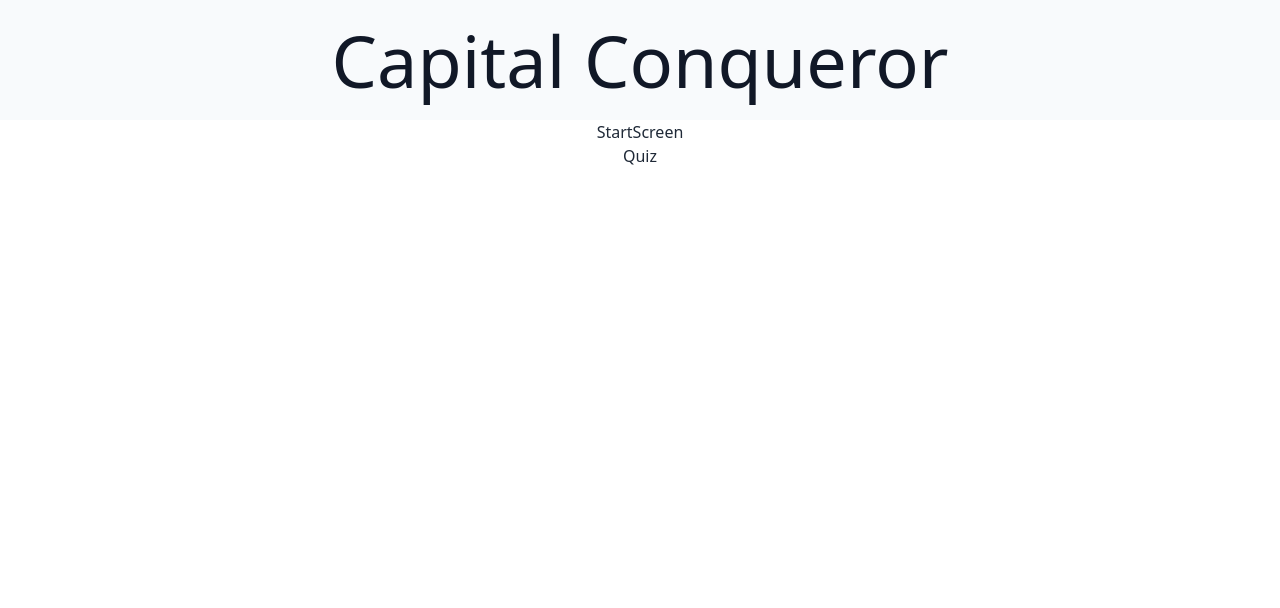
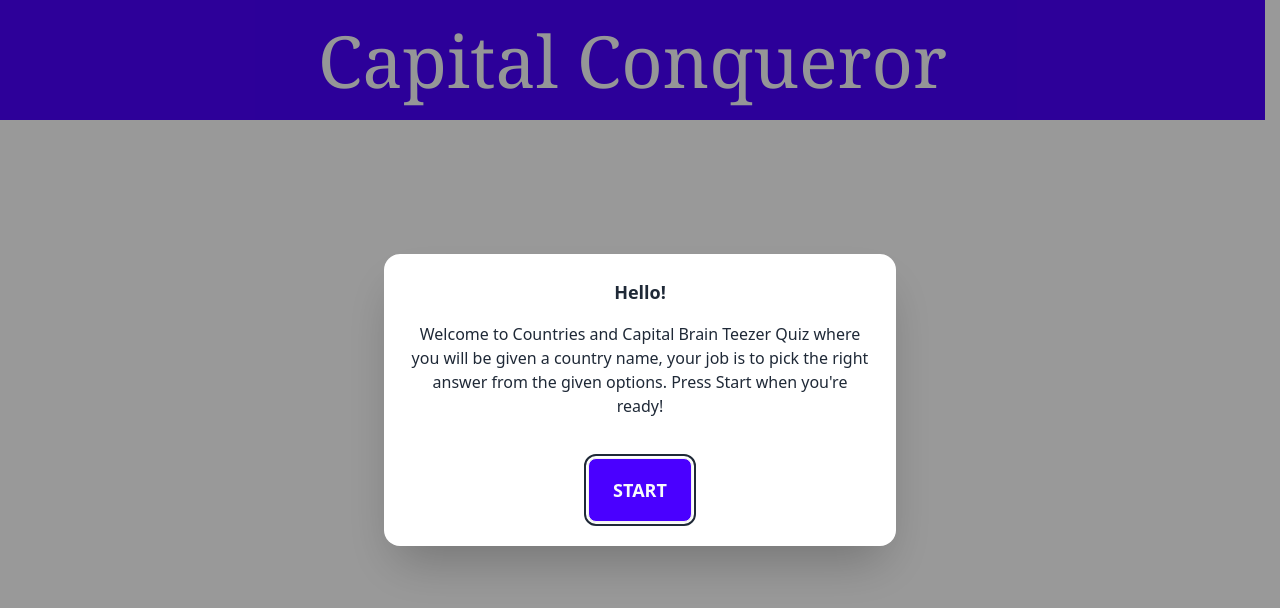
Before and after one commit to EvylinaAn/Country_Capital_Quiz_Frontend, a React (Create React App) app: page / in a window 1280 px wide. Shown: the top 608 px of the page. Built offline with nearby package versions, Linux system fonts and the light colour scheme; no server answers.

Commit message:
added start screen modal and moved function to context

```diff
--- a/src/App.jsx
+++ b/src/App.jsx
@@ -1,37 +1,12 @@
 import StartScreen from './Components/StartScreen'
 import Quiz from './Components/Quiz'
 import './App.css';
-import { useState, useEffect } from 'react';
-import axios from 'axios';
 
 function App() {
-  const [country, setCountry] = useState('')
-  const [correctCapital, setCorrectCapital] = useState ('')
-  const [otherCapitals, setOtherCapitals] = useState([])
-
-  const fetchCountriesData = async() => {
-      try {
-          const response = await axios.get(
-              `${process.env.REACT_APP_BACKEND_URL}/quiz`
-          )
-          const result = response.data
-          console.log(result)
-          setCountry(result.randomCountry)
-          setCorrectCapital(result.countryCapital)
-          setOtherCapitals(result.falseCapitals)
-      } catch (error) {
-          console.error("Couldn't fetch Country", error)
-      }
-  }
-
-  useEffect(() => {
-    fetchCountriesData()
-  },[])
-
   return (
     <div className="App">
-      <header className="bg-white h-3/6">
-        <h1 class ='py-6 text-7xl text-black'>Capital Conqueror</h1>
+      <header className="bg-primary h-3/6">
+        <h1 class ='py-6 text-7xl text-white font-serif'>Capital Conqueror</h1>
       </header>
       <StartScreen />
       <Quiz />
--- a/src/Components/Quiz.jsx
+++ b/src/Components/Quiz.jsx
@@ -1,5 +1,5 @@
 export default function Quiz() {
   return (
-    <div>Quiz</div>
+    <div></div>
   )
 }
--- a/src/Components/StartScreen.jsx
+++ b/src/Components/StartScreen.jsx
@@ -1,5 +1,38 @@
+import { useEffect } from "react";
+import { useQuiz } from "../Context/QuizContext";
+
 export default function StartScreen() {
+  const { fetchQuizData, setShowQuiz, country, correctCapital, otherCapitals } = useQuiz();
+
+  useEffect(() => {
+    document.getElementById("my_modal_1").showModal();
+  }, []);
+
+  const handleStart = async () => {
+    await fetchQuizData();
+    setShowQuiz(true);
+    document.getElementById("my_modal_1").close();
+  };
+
   return (
-    <div>StartScreen</div>
-  )
+    <div>
+      <dialog id="my_modal_1" className="modal">
+        <div className="modal-box">
+          <h3 className="font-bold text-lg">Hello!</h3>
+          <p className="py-4">
+            Welcome to Countries and Capital Brain Teezer Quiz where you will be
+            given a country name, your job is to pick the right answer from the
+            given options. Press Start when you're ready!
+          </p>
+          <div className="modal-action justify-center">
+            <form method="dialog">
+              <button className="btn btn-lg bg-primary text-white" onClick={handleStart}>
+                START
+              </button>
+            </form>
+          </div>
+        </div>
+      </dialog>
+    </div>
+  );
 }
--- a/src/Context/QuizContext.js
+++ b/src/Context/QuizContext.js
@@ -8,11 +8,34 @@ export function useQuiz() {
 }
 
 export function QuizProvider({ children }) {
+    const [country, setCountry] = useState('')
+    const [correctCapital, setCorrectCapital] = useState ('')
+    const [otherCapitals, setOtherCapitals] = useState([])
+    const [showQuiz, setShowQuiz] = useState(false);
 
+    const fetchCountriesData = async() => {
+        try {
+            const response = await axios.get(
+                `${process.env.REACT_APP_BACKEND_URL}/quiz`
+            )
+            const result = response.data
+            setCountry(result.randomCountry)
+            setCorrectCapital(result.countryCapital)
+            setOtherCapitals(result.falseCapitals)
+        } catch (error) {
+            console.error("Couldn't fetch Country", error)
+        }
+    }
 
     return(
         <QuizContext.Provider
             value={{
+                fetchCountriesData,
+                country,
+                correctCapital,
+                otherCapitals,
+                showQuiz,
+                setShowQuiz,
 
             }}
         >
--- a/src/index.js
+++ b/src/index.js
@@ -1,11 +1,14 @@
-import React from 'react';
-import ReactDOM from 'react-dom/client';
-import App from './App';
+import React from "react";
+import ReactDOM from "react-dom/client";
+import App from "./App";
+import { QuizProvider } from "./Context/QuizContext";
 
-const root = ReactDOM.createRoot(document.getElementById('root'));
+const root = ReactDOM.createRoot(document.getElementById("root"));
 root.render(
   <React.StrictMode>
-    <App />
+    <QuizProvider>
+      <App />
+    </QuizProvider>
   </React.StrictMode>
 );
 
--- a/tailwind.config.js
+++ b/tailwind.config.js
@@ -2,6 +2,7 @@
 module.exports = {
   content: ["./src/**/*.{html,js,jsx}"],
   theme: {
+
     colors: {
       'white': '#f8fafc',
       'black': '#111827'
```
